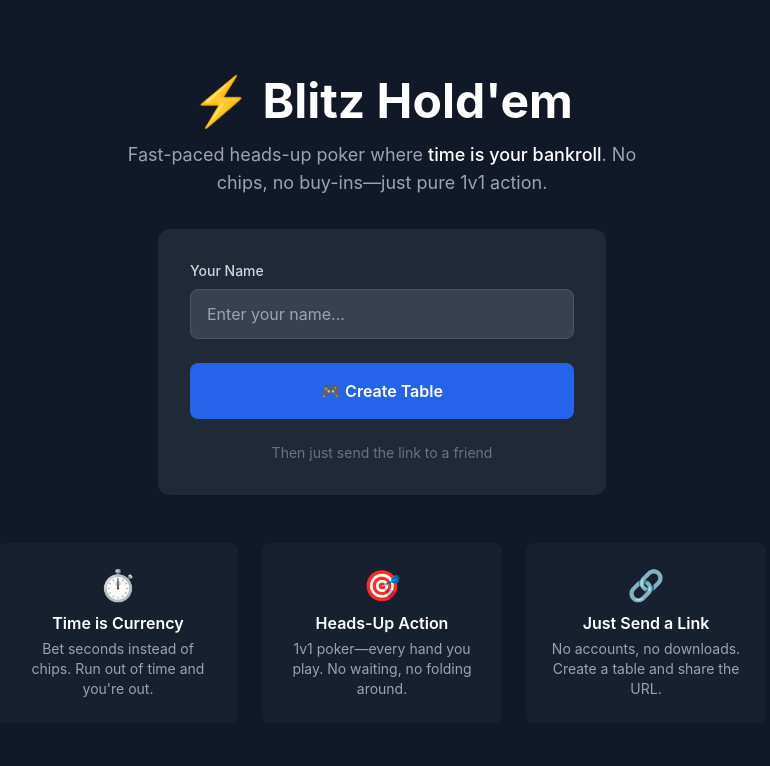
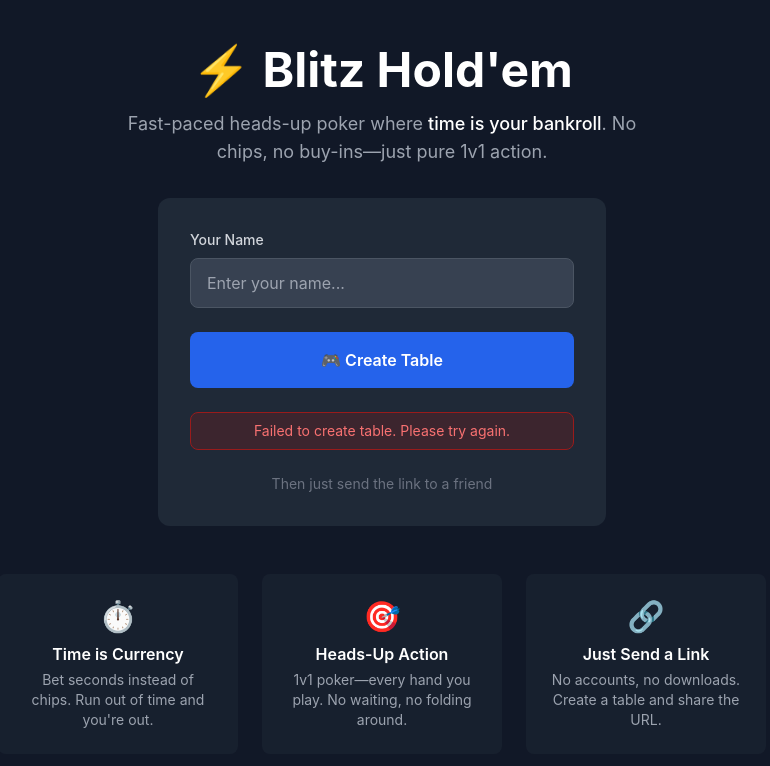
Before and after one commit to yvanchu/blitz-holdem, a React (Vite) app in the folder packages/client/: page / in a window 1280 px wide. Both pictures are taken after a click on the button "🎮 Create Table". Shown: the top 766 px of the page, without its empty margins (258-1028 px from the left). Built offline with nearby package versions, Linux system fonts and the light colour scheme; no server answers.

Commit message:
Add error messages for failed actions and improve error UI

```diff
--- a/packages/client/src/pages/HomePage.tsx
+++ b/packages/client/src/pages/HomePage.tsx
@@ -8,19 +8,25 @@ const API_BASE = import.meta.env.VITE_API_URL || '';
 
 export default function HomePage() {
   const [isCreating, setIsCreating] = useState(false);
+  const [error, setError] = useState<string | null>(null);
   const [alias, setAlias] = useState('');
   const navigate = useNavigate();
 
   const createTable = async () => {
     setIsCreating(true);
+    setError(null);
     try {
       const res = await fetch(`${API_BASE}/api/rooms`, { method: 'POST' });
+      if (!res.ok) {
+        throw new Error('Server error');
+      }
       const data = await res.json();
       // Store alias in session
       sessionStorage.setItem('playerAlias', alias || 'Player');
       navigate(`/table/${data.roomId}`);
     } catch (err) {
       console.error('Failed to create room:', err);
+      setError('Failed to create table. Please try again.');
       setIsCreating(false);
     }
   };
@@ -65,6 +71,12 @@ export default function HomePage() {
           )}
         </button>
 
+        {error && (
+          <div className="text-red-400 text-sm text-center bg-red-900/30 border border-red-800 rounded-lg py-2 px-3">
+            {error}
+          </div>
+        )}
+
         <div className="text-center text-gray-500 text-sm">Then just send the link to a friend</div>
       </div>
 
--- a/packages/client/src/pages/TablePage.tsx
+++ b/packages/client/src/pages/TablePage.tsx
@@ -32,7 +32,13 @@ export default function TablePage() {
       <div className="flex flex-col items-center justify-center min-h-screen p-8">
         <div className="bg-red-900/50 border border-red-500 rounded-lg p-6 max-w-md text-center">
           <h2 className="text-xl font-bold text-red-400 mb-2">Connection Error</h2>
-          <p className="text-gray-300">{error}</p>
+          <p className="text-gray-300 mb-4">{error}</p>
+          <button
+            onClick={() => navigate('/')}
+            className="px-4 py-2 bg-gray-700 hover:bg-gray-600 text-white rounded-lg transition-colors"
+          >
+            ← Back to Home
+          </button>
         </div>
       </div>
     );
```
Also changed, not shown: 1 other file (tests, documents, lock files or other folders).
